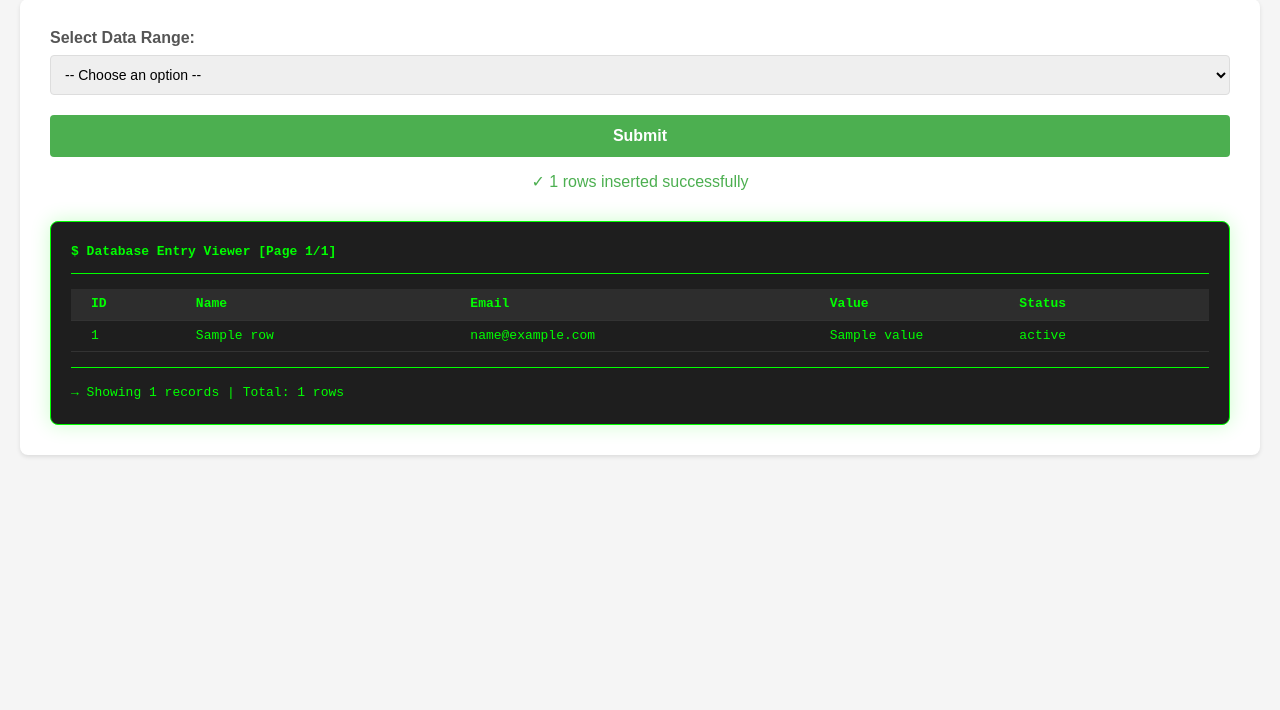
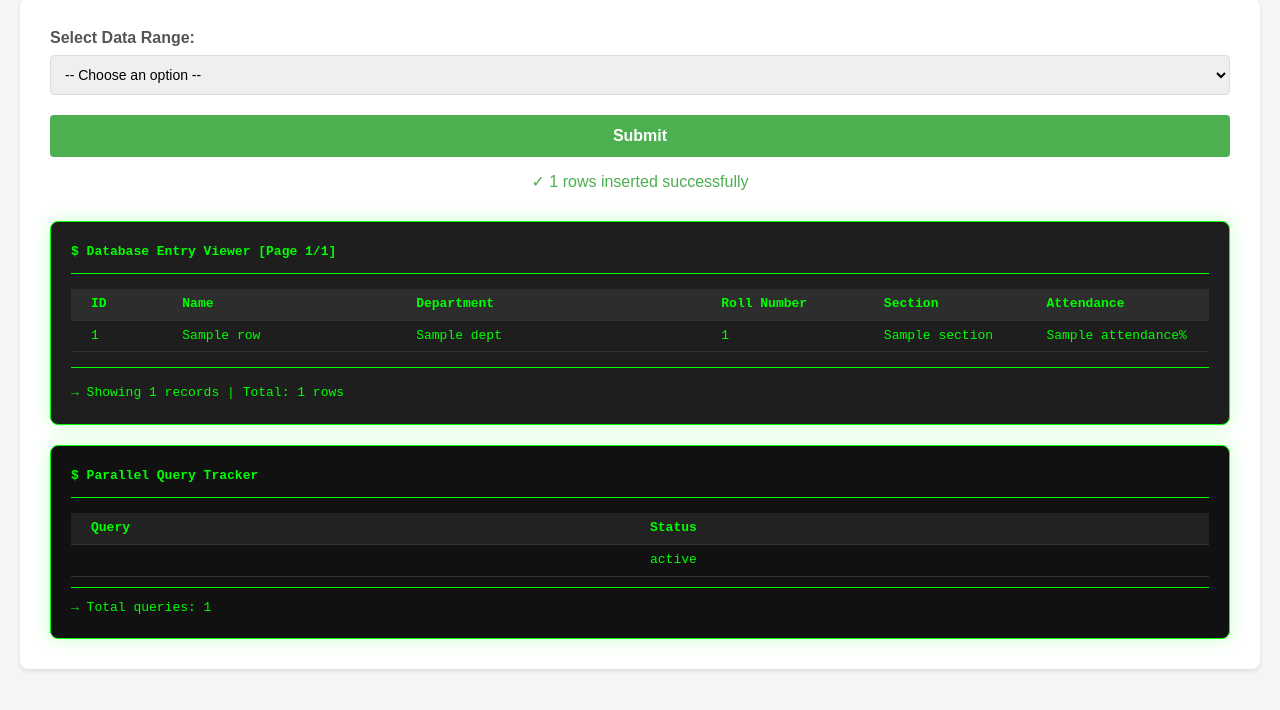
Before and after one commit to ankit-lang/testrepoformongo, a Flask app: template templates/index.html in a window 1280 px wide. Shown: the part 51-761 px from the top of the page. Run offline with Flask 3, Linux system fonts and the light colour scheme; the template is opened without the code that fills it: most values are stand-ins (such as "Sample title", 1, 10 or a date in 2020).

Commit message:
modified random and table

```diff
--- a/app.py
+++ b/app.py
@@ -29,16 +29,110 @@ def convert_value_to_number(value):
     return mapping.get(value, 0)
 
 def generate_sample_data(count):
+
+    start = 22002903100
+
+
+    first_names = [
+    # --- Indian (100) ---
+    "Aarav","Vivaan","Aditya","Arjun","Ishaan","Kabir","Vihaan","Atharv","Reyansh","Krish",
+    "Rudra","Om","Aadi","Advait","Armaan","Rohan","Rohit","Nikhil","Siddharth","Dhruv",
+    "Kunal","Veer","Pranav","Harsh","Yash","Varun","Abhinav","Shaurya","Tejas","Dev",
+    "Keshav","Nakul","Lakshya","Ayush","Tanmay","Neel","Parth","Aniket","Samar","Aarush",
+    "Jai","Uday","Sanjay","Sameer","Sumit","Amit","Sandeep","Deepak","Rajesh","Rakesh",
+    "Prakash","Sunil","Anil","Ashish","Pankaj","Vineet","Vikas","Vinay","Vipin","Gaurav",
+    "Rajat","Abhishek","Mayank","Mohit","Manoj","Saurabh","Shubham","Akash","Alok","Ankit",
+    "Piyush","Raj","Rahul","Tarun","Tushar","Vimal","Viren","Viraj","Yuvraj","Zubin",
+    "Aanya","Ananya","Anika","Anushka","Aishwarya","Priya","Neha","Riya","Rhea","Diya",
+    "Isha","Ishita","Kavya","Kriti","Meera","Naina","Nandini","Radhika","Sakshi","Shreya",
+
+    # --- Arabic (100) ---
+    "Ahmed","Muhammad","Mohammed","Ahmad","Omar","Umar","Ali","Hassan","Hussein","Yusuf",
+    "Youssef","Yasin","Ibrahim","Ismail","Khalid","Khaled","Saad","Faisal","Fahad","Imran",
+    "Salman","Bilal","Zaid","Zayd","Zain","Zayn","Hamza","Tariq","Nasser","Nasir",
+    "Majid","Anas","Ayman","Ayub","Bashir","Basim","Jamal","Jamil","Karim","Kareem",
+    "Kamal","Khalil","Latif","Malik","Sami","Samir","Rami","Rayyan","Rashid","Sabir",
+    "Shakir","Wael","Walid","Waleed","Yahya","Zakaria","Zakariya","Mustafa","Mostafa","Nabil",
+    "Nadeem","Ridwan","Rafiq","Habib","Hakim","Idris","Ilyas","Junaid","Khalifa","Luqman",
+    "Marwan","Mazen","Mehdi","Munir","Nizar","Qasim","Sadiq","Suleiman","Sulaiman","Taha",
+    "Aisha","Ayesha","Fatima","Maryam","Mariam","Khadija","Zainab","Salma","Samira","Layla",
+    "Leila","Noor","Noura","Huda","Hana","Amal","Amira","Rania","Reem","Dina",
+
+    # --- US/Anglophone (100) ---
+    "James","John","Robert","Michael","William","David","Richard","Joseph","Thomas","Charles",
+    "Christopher","Daniel","Matthew","Anthony","Mark","Steven","Paul","Andrew","Joshua","Kevin",
+    "Brian","George","Timothy","Edward","Jason","Jeffrey","Ryan","Jacob","Nicholas","Eric",
+    "Jonathan","Stephen","Larry","Justin","Brandon","Benjamin","Adam","Samuel","Alexander","Jack",
+    "Tyler","Aaron","Henry","Peter","Nathan","Zachary","Kyle","Jeremy","Ethan","Logan",
+    "Mary","Patricia","Jennifer","Linda","Elizabeth","Barbara","Susan","Jessica","Sarah","Karen",
+    "Nancy","Lisa","Margaret","Ashley","Emily","Michelle","Carol","Amanda","Melissa","Stephanie",
+    "Rebecca","Laura","Cynthia","Amy","Angela","Helen","Anna","Nicole","Katherine","Samantha",
+    "Emma","Olivia","Sophia","Isabella","Ava","Mia","Charlotte","Abigail","Harper","Evelyn",
+    "Grace","Chloe","Lily","Ella","Scarlett","Aria","Penelope","Nora","Riley","Zoe"
+    ]
+
+    last_names = [
+    # --- Indian (100) ---
+    "Sharma","Verma","Gupta","Agarwal","Mehta","Shah","Patel","Singh","Kaur","Kumar",
+    "Reddy","Rao","Iyer","Iyengar","Menon","Nair","Pillai","Shetty","Gowda","Naidu",
+    "Yadav","Choudhary","Chaudhary","Choudhury","Chatterjee","Mukherjee","Banerjee","Ghosh","Bose","Sen",
+    "Saha","Das","Dutta","Datta","Roy","Pal","Srivastava","Tripathi","Tiwari","Dubey",
+    "Pandey","Mishra","Shukla","Saxena","Chaurasia","Pathak","Upadhyay","Bhatt","Bhattacharya","Bhatnagar",
+    "Kulkarni","Deshmukh","Deshpande","Joshi","Patil","Jadhav","Shinde","Gaikwad","Pawar","Chavan",
+    "More","Salunkhe","Waghmare","Bansal","Goel","Jain","Khandelwal","Maheshwari","Laddha","Somani",
+    "Singhania","Poddar","Jalan","Lodha","Mittal","Narang","Malhotra","Kapoor","Khanna","Mehra",
+    "Bedi","Bhatia","Anand","Arora","Ahuja","Duggal","Gulati","Oberoi","Puri","Soni",
+    "Sood","Talwar","Wadhwa","Ahluwalia","Chawla","Gill","Grewal","Sandhu","Sidhu","Dhillon",
+
+    # --- Arabic / MENA & South Asian Muslim (100) ---
+    "Ahmed","Mohammed","Ali","Hassan","Hussein","Ibrahim","Ismail","Khalid","Khalil","Karim",
+    "Saleh","Salem","Said","Saeed","Hamdan","Hamid","Farah","Fadel","Habib","Hakim",
+    "Mansour","Mahmoud","Mustafa","Mostafa","Nasser","Nasir","Najjar","Naji","Qasim","Qureshi",
+    "Siddiqui","Ansari","Khan","Sheikh","Shaikh","Mirza","Baig","Syed","Rizvi","Naqvi",
+    "Zaidi","Kazmi","Hashmi","Haider","Hussain","Noor","Rahman","Rehman","Rahim","Azhar",
+    "Awan","Butt","Chaudhry","Dar","Darwish","Issa","Jaber","Jamal","Jamil","Jawad",
+    "Kabir","Kader","Latif","Luqman","Majeed","Malik","Mir","Naveed","Omar","Osman",
+    "Qadir","Sabri","Saber","Safi","Sadiq","Salim","Sami","Shafi","Shakil","Shakir",
+    "Suleiman","Taha","Tahir","Tariq","Wali","Yasin","Zaman","Zayed","Zaki","Faruqi",
+
+    # --- US/Anglophone (100) ---
+    "Smith","Johnson","Williams","Brown","Jones","Miller","Davis","Garcia","Rodriguez","Martinez",
+    "Hernandez","Lopez","Gonzalez","Wilson","Anderson","Thomas","Taylor","Moore","Jackson","Martin",
+    "Lee","Perez","Thompson","White","Harris","Sanchez","Clark","Ramirez","Lewis","Robinson",
+    "Walker","Young","Allen","King","Wright","Scott","Torres","Nguyen","Hill","Flores",
+    "Green","Adams","Nelson","Baker","Hall","Rivera","Campbell","Mitchell","Carter","Roberts",
+    "Gomez","Phillips","Evans","Turner","Diaz","Parker","Cruz","Edwards","Collins","Reyes",
+    "Stewart","Morris","Morales","Murphy","Cook","Rogers","Gutierrez","Ortiz","Morgan","Cooper",
+    "Peterson","Bailey","Reed","Kelly","Howard","Ramos","Kim","Cox","Ward","Richardson",
+    "Watson","Brooks","Wood","James","Bennett","Gray","Mendoza","Ruiz","Hughes","Price",
+    "Alvarez","Castillo","Sanders","Patel","Myers","Long","Ross","Foster","Powell","Jenkins"
+    ]
+
+    departments = ["Computer science", "Electronics and communication", "IT", "Mechanical engineering", "Chemical engineering","biomedical engineering", "Robotics and IOT", "Civil engineering", "Electrical engineering"]
+    Sections = ["A", "B", "C", "D", "E","F"]
+    roll_numbers = [str(start + i) for i in range(count)]
+
+
+    names = f"{random.choice(first_names)} {random.choice(last_names)}"
+    depts = f"{random.choice(departments)}"
+    section = f"{random.choice(Sections)}"
+    rollnum = f"{random.choice(roll_numbers)}"
+    attendance = round(random.uniform(70, 100), 2)
+    # print(f"The student named {names} from the {depts} department, roll number {rollnum}, section {section}, has an attendance of {attendance}%.")
+
+
+
     """Generate sample data rows"""
     data = []
     for i in range(count):
         entry = {
             'id': i + 1,
-            'name': f'User_{i+1}',
-            'email': f'user{i+1}@example.com',
-            'value': random.randint(100, 1000),
-            'timestamp': datetime.now(),
-            'status': random.choice(['Active', 'Inactive', 'Pending'])
+            'name':  names,
+            'dept': depts,
+            'section': section,
+            'roll_number': rollnum,
+            'attendance': attendance,
+           'timestamp': datetime.now(),
         }
         data.append(entry)
     return data
--- a/templates/index.html
+++ b/templates/index.html
@@ -120,8 +120,30 @@
             line-height: 1.6;
             max-height: 600px;
             overflow-y: auto;
+            overflow-x: auto;
             box-shadow: 0 0 20px rgba(0, 255, 0, 0.2);
             border: 1px solid #00ff00;
+        }
+        /* custom scrollbar for sandbox */
+        .terminal-sandbox::-webkit-scrollbar {
+            width: 8px;
+            height: 8px;
+        }
+        .terminal-sandbox::-webkit-scrollbar-track {
+            background: #0e0e0e;
+            border-radius: 4px;
+        }
+        .terminal-sandbox::-webkit-scrollbar-thumb {
+            background: #00ff00;
+            border-radius: 4px;
+        }
+        .terminal-sandbox::-webkit-scrollbar-thumb:hover {
+            background: #55ff55;
+        }
+        /* firefox scrollbars */
+        .terminal-sandbox {
+            scrollbar-width: thin;
+            scrollbar-color: #00ff00 #0e0e0e;
         }
         .terminal-header {
             color: #00ff00;
@@ -135,6 +157,7 @@
             justify-content: space-between;
             padding: 5px 10px;
             border-bottom: 1px solid #333;
+            white-space: nowrap; /* prevent wrapping so scrollbar appears when content is wide */
         }
         .terminal-row:hover {
             background-color: #2d2d2d;
@@ -147,9 +170,13 @@
         .pagination {
             margin-top: 20px;
             display: flex;
-            justify-content: center;
+            justify-content: flex-start; /* align items to left for easier scrolling */
             gap: 10px;
             align-items: center;
+            flex-wrap: nowrap; /* keep everything on one line */
+            overflow-x: auto; /* enable horizontal scrolling if too wide */
+            padding: 5px 0;
+            -webkit-overflow-scrolling: touch;
         }
         .pagination a, .pagination span {
             padding: 8px 12px;
@@ -158,6 +185,8 @@
             text-decoration: none;
             color: #333;
             background-color: white;
+            white-space: nowrap; /* prevent individual items from breaking */
+            flex: 0 0 auto; /* prevent flex items from shrinking/growing */
         }
         .pagination a:hover {
             background-color: #4CAF50;
@@ -211,24 +240,55 @@
                 $ Database Entry Viewer [Page {{ current_page }}/{{ total_pages }}]
             </div>
             {% if table_data %}
+            <!--    print(f"The student named {names} from the {depts} department, roll number {rollnum}, section {section}, has an attendance of {attendance}%.")
+    -->
                 <div class="terminal-row" style="font-weight: bold; background-color: #2d2d2d;">
                     <div style="flex: 0.5;">ID</div>
                     <div style="flex: 1.5;">Name</div>
-                    <div style="flex: 2;">Email</div>
-                    <div style="flex: 1;">Value</div>
-                    <div style="flex: 1;">Status</div>
+                    <div style="flex: 2;">Department</div>
+                    <div style="flex: 1;">Roll Number</div>
+                     <div style="flex: 1;">Section</div>
+
+                    <div style="flex: 1;">Attendance</div>
                 </div>
                 {% for row in table_data %}
                 <div class="terminal-row">
                     <div style="flex: 0.5;">{{ row.id }}</div>
                     <div style="flex: 1.5;">{{ row.name }}</div>
-                    <div style="flex: 2;">{{ row.email }}</div>
-                    <div style="flex: 1;">{{ row.value }}</div>
-                    <div style="flex: 1;">{{ row.status }}</div>
+                    <div style="flex: 2;">{{ row.dept }}</div>
+                    <div style="flex: 1;">{{ row.roll_number }}</div>
+                    <div style="flex: 1;">{{ row.section }}</div>
+                    <div style="flex: 1;">{{ row.attendance }}%</div>
                 </div>
                 {% endfor %}
                 <div style="margin-top: 15px; padding-top: 15px; border-top: 1px solid #00ff00; color: #00ff00;">
                     → Showing {{ table_data|length }} records | Total: {{ num_rows }} rows
+                </div>
+            {% endif %}
+        </div>
+
+        <!-- Parallel Query Sandbox -->
+        <div class="terminal-sandbox" style="margin-top: 20px; background-color: #111;">
+            <div class="terminal-header">
+                $ Parallel Query Tracker
+            </div>
+            {% if query_status_list %}
+                <div class="terminal-row" style="font-weight: bold; background-color: #222;">
+                    <div style="flex: 1;">Query</div>
+                    <div style="flex: 1;">Status</div>
+                </div>
+                {% for q in query_status_list %}
+                <div class="terminal-row">
+                    <div style="flex: 1;">{{ q.query }}</div>
+                    <div style="flex: 1;">{{ q.status }}</div>
+                </div>
+                {% endfor %}
+                <div style="margin-top: 10px; padding-top: 10px; border-top: 1px solid #00ff00; color: #00ff00;">
+                    → Total queries: {{ query_status_list|length }}
+                </div>
+            {% else %}
+                <div class="terminal-row">
+                    No parallel query information available.
                 </div>
             {% endif %}
         </div>
```
